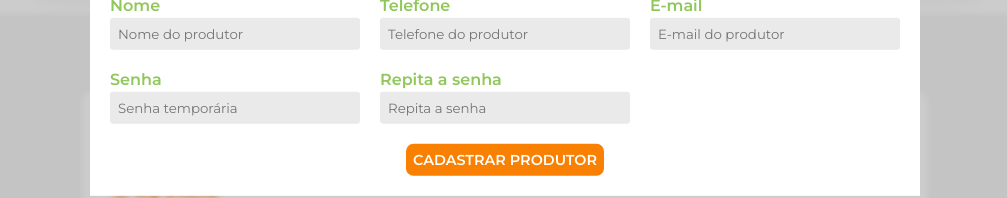
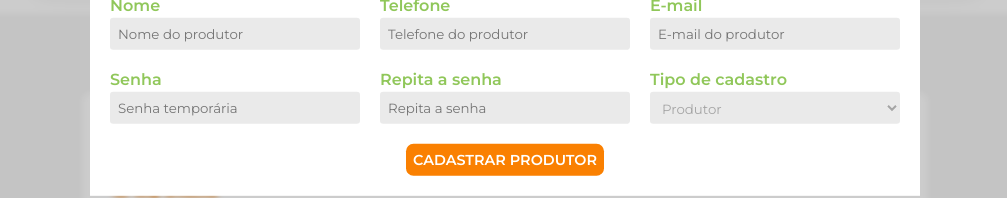
Before and after one commit to Prezotti/astral-frontend, a Next.js app: page /admin in a window 1280 px wide. Both pictures are taken after a click on the button "CADASTRAR PRODUTOR". Shown: the part 337-535 px from the top of the page, without its empty margins (135-1142 px from the left). Built offline with nearby package versions, Linux system fonts and the light colour scheme; no server answers.

Commit message:
criado o select

```diff
--- a/src/components/Input.tsx
+++ b/src/components/Input.tsx
@@ -1,12 +1,12 @@
 import { useState } from "react";
 import styles from "../styles/components/Input.module.css";
 
-interface InputProps {
+export interface InputProps {
   label: string;
   type: string;
   placeholder: string;
   value: string;
-  onChange?: (event: React.ChangeEvent<HTMLInputElement>) => void;
+  onChange?: (e: React.ChangeEvent<HTMLInputElement>) => void;
 }
 
 export default function Input({
--- /dev/null
+++ b/src/components/Select.tsx
@@ -0,0 +1,25 @@
+import styles from "../styles/components/Select.module.css";
+
+import { InputProps } from "./Input";
+
+interface SelectProps
+  extends Omit<InputProps, "type" | "onChange" | "placeholder"> {
+  children: React.ReactNode;
+  onChange: (e: React.ChangeEvent<HTMLSelectElement>) => void;
+}
+
+export default function Select({
+  label,
+  value,
+  onChange,
+  children,
+}: SelectProps) {
+  return (
+    <div className={styles.selectDiv}>
+      <label htmlFor={label}>{label}</label>
+      <select id={label} value={value} onChange={onChange}>
+        {children}
+      </select>
+    </div>
+  );
+}
--- a/src/pages/admin.tsx
+++ b/src/pages/admin.tsx
@@ -7,6 +7,7 @@ import Switch from "@mui/material/Switch";
 import { Footer } from "@/components/Footer";
 import Modal from "@/components/Modal";
 import Input from "@/components/Input";
+import Select from "@/components/Select";
 
 export default function Admin() {
   const [checked, setChecked] = useState(true);
@@ -18,6 +19,7 @@ export default function Admin() {
     email: "",
     senha: "",
     senhaRepetida: "",
+    tipo: "produtor",
   });
 
   const handleChange = (event: React.ChangeEvent<HTMLInputElement>) => {
@@ -137,6 +139,16 @@ export default function Admin() {
             setInfoProdutor({ ...infoProdutor, senhaRepetida: e.target.value });
           }}
         />
+        <Select
+          label="Tipo de cadastro"
+          value={infoProdutor.tipo}
+          onChange={(e) => {
+            setInfoProdutor({ ...infoProdutor, tipo: e.target.value });
+          }}
+        >
+          <option value="produtor">Produtor</option>
+          <option value="feirante">Feirante</option>
+        </Select>
       </Modal>
       <Footer />
     </>
--- /dev/null
+++ b/src/styles/components/Select.module.css
@@ -0,0 +1,22 @@
+.selectDiv {
+  display: flex;
+  flex-direction: column;
+  align-items: flex-start;
+  gap: 0.2rem;
+}
+
+.selectDiv label {
+  font-size: 1rem;
+  font-weight: 600;
+  color: #90c75a;
+}
+
+.selectDiv select {
+  width: 250px;
+  height: 2rem;
+  padding: 0.5rem;
+  border: none;
+  border-radius: 0.2rem;
+  background-color: #eaeaea;
+  color: #a5a5a5;
+}
```
Also changed, not shown: src/components/EscolherArquivoInput.tsx (added, +18 -0 lines).
